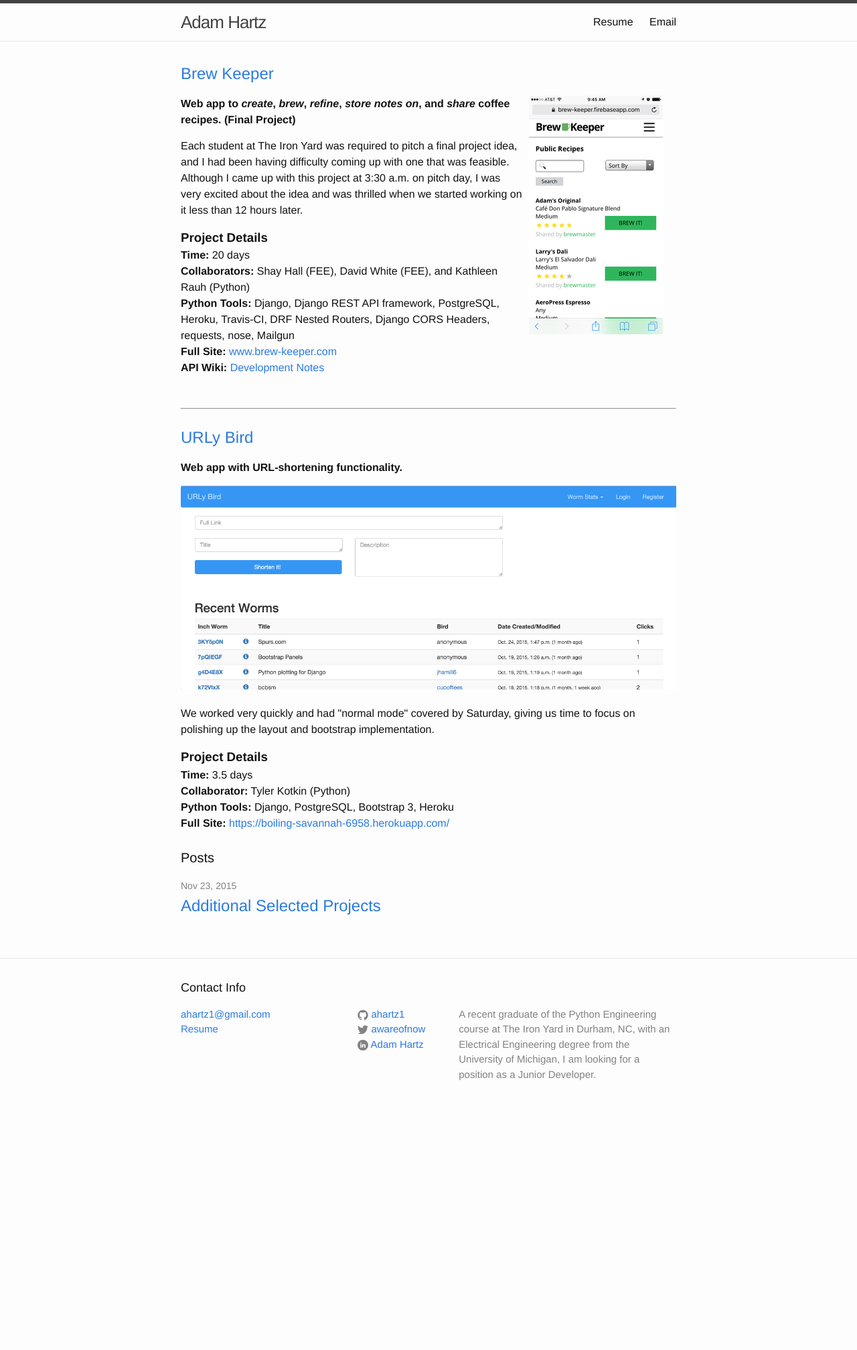
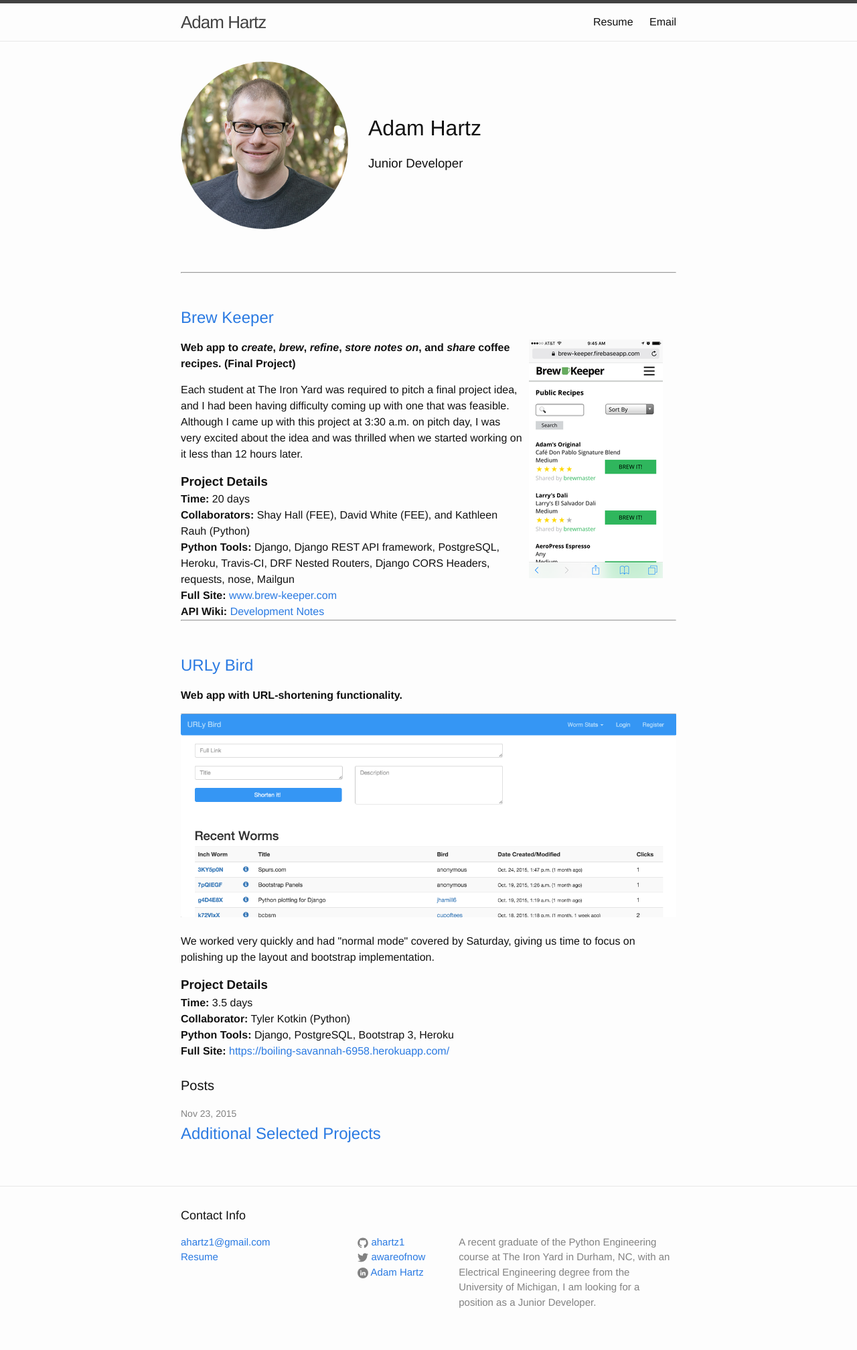
Before and after one commit to ahartz1/ahartz1.github.io, a Jekyll site: the page built from index.html, in a window 1280 px wide. Shown: the whole page at 67% size. Built offline with Jekyll 4.4.1, drawn with Linux system fonts in a browser that asks for light colours; before the commit the page ends 1675 px from its top, so only the background shows below that.

Commit message:
Add profile pic, add adam.html back in and style it

```diff
--- a/_includes/adam.html
+++ b/_includes/adam.html
@@ -1,13 +1,23 @@
 <div>
-  <h1>Adam Hartz</h1>
-  <h3>Junior Developer</h3>
+  <img src="{{ site.baseurl }}/assets/adam-profile.jpg"/ class="profilepic" height="250" width="250">
+  <div class="profileintro">
+    <h1>Adam Hartz</h1>
+    <h3>Junior Developer</h3>
+  </div>
 </div>
 
 
 {% comment %}
   TODO:
-    - Add a picture of myself
+    √ Add a picture of myself
     - Make this div have a certain height
     - Maybe make this div have a washed-out background picture / design
     - Give font some flair, inset by a bit
+    - Needs to be compatible with responsive design
+    - Replace Project Detail words with icons!
+      - Time: Calendar page
+      - Collaborator: Multiple-people heads
+      - Python Tools: Just tools
+      - Site: no introduction?
+      - Development-Notes: no introduction?
 {% endcomment %}
--- a/_includes/featured.html
+++ b/_includes/featured.html
@@ -1,3 +1,5 @@
+<div style="clear: both">
+  <hr class="espace">
   <h2><a href="https://github.com/Brew-Keeper/brew-keeper-api">Brew Keeper</a></h2>
 
   <div style="align: center; float: right; width: 220px; padding-left: 10px">
@@ -15,7 +17,7 @@
   <p class="details"><strong>API Wiki:</strong> <a href="https://github.com/Brew-Keeper/brew-keeper-api/wiki/Development-Notes">Development Notes</a></p>
 
 
-<br><br><hr><br>
+  <hr class="espace">
 
   <h2><a href="https://github.com/ahartz1/urly-bird">URLy Bird</a></h2>
 
@@ -35,3 +37,4 @@
 
 
   <br>
+</div>
--- a/_sass/_base.scss
+++ b/_sass/_base.scss
@@ -208,3 +208,19 @@ pre {
 .details {
   margin: 0;
 }
+
+.profilepic {
+  float: left;
+  border-radius: 50%;
+  margin-right: 30px;
+  margin-bottom: 4em;
+}
+
+.profileintro {
+  clear: right;
+  padding-top: 75px;
+}
+
+.espace {
+  margin-bottom: 3em;
+}
--- a/index.html
+++ b/index.html
@@ -4,7 +4,7 @@ layout: default
 
 <div class="home">
 
-  {% comment %}{% include_relative _includes/adam.html %}{% endcomment %}
+  {% include_relative _includes/adam.html %}
 
   {% include_relative _includes/featured.html%}
 
```
Also changed, not shown: assets/adam-profile.jpg (added). Lines whose indentation alone changed are shown as unchanged.
